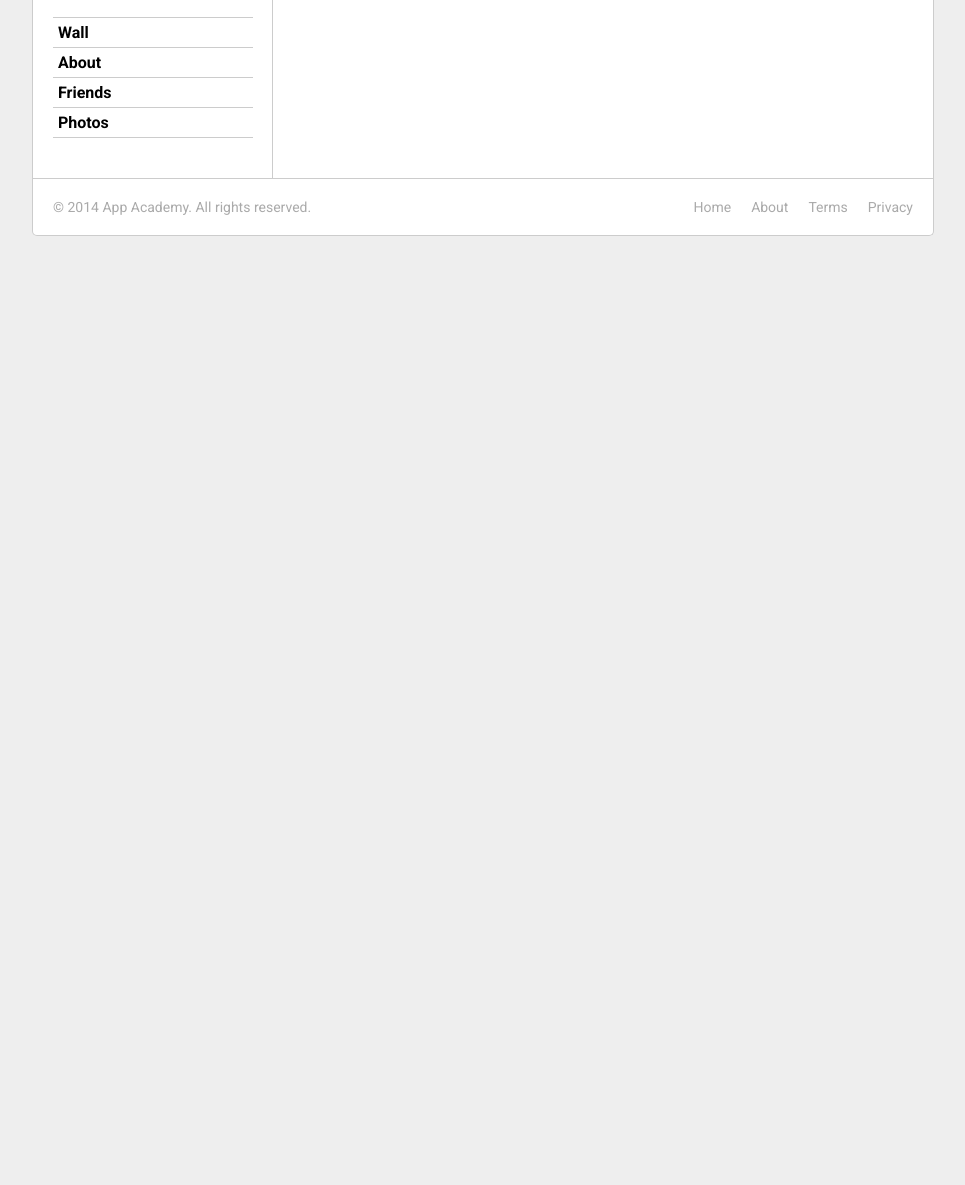
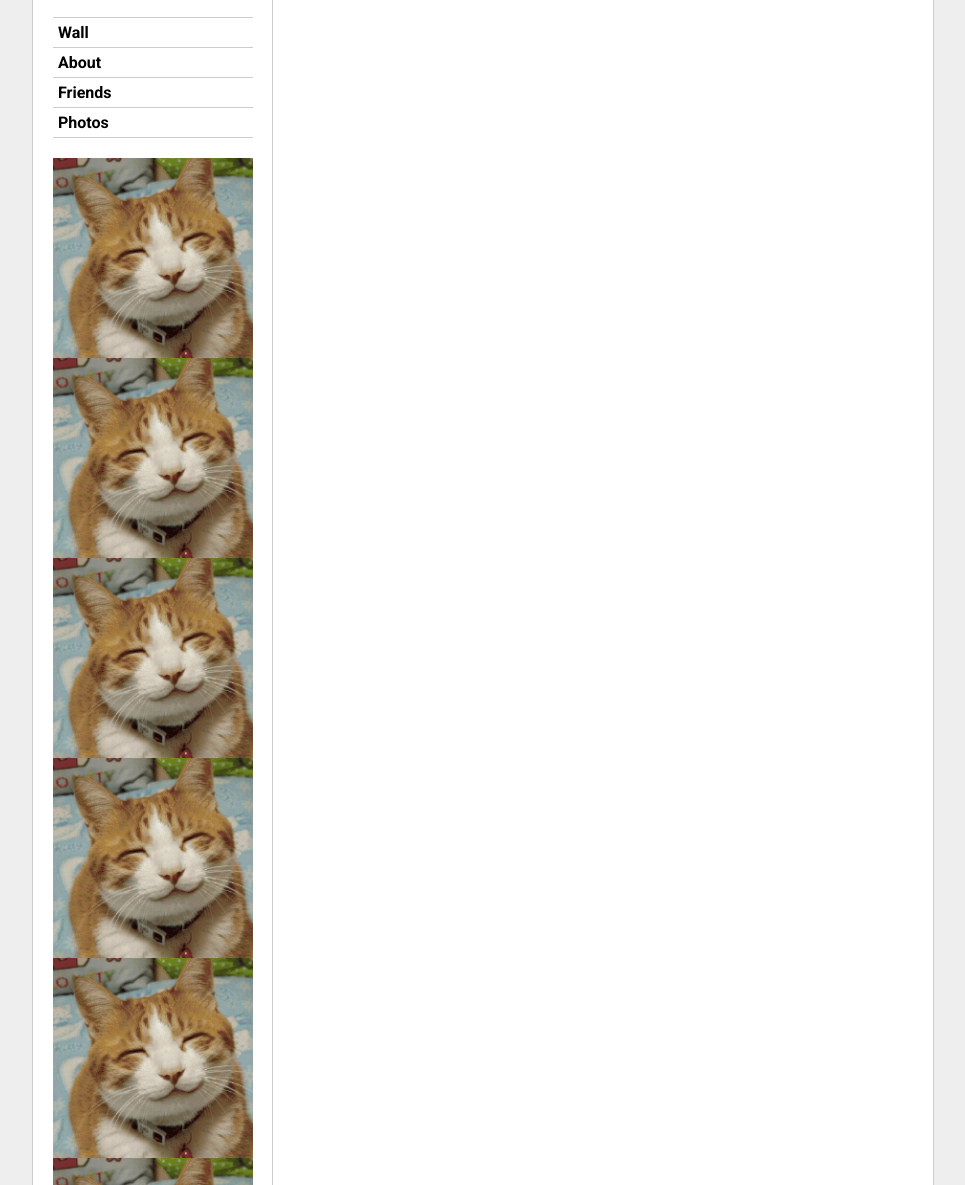
Before and after one commit to TheoObbard/W6D1_classwork, a plain HTML site: page css-friends-07/skeleton/07-online.html in a window 1280 px wide. Shown: the part 507-1692 px from the top of the page, without its empty margins (157-1122 px from the left). Before the commit the page ends 800 px from the top, so only its background shows below. Drawn offline with Linux system fonts and the light colour scheme.

Commit message:
Add grid layout to friends

```diff
--- a/css-friends-07/skeleton/07-online.html
+++ b/css-friends-07/skeleton/07-online.html
@@ -68,6 +68,19 @@
         <li><a href="#">Photos</a></li>
       </ul>
 
+
+      <ul class="friends">
+        <li><img class="thumb" src="./images/cat.jpg" alt="" title ="John"></li>
+        <li><img class="thumb" src="./images/cat.jpg" alt="" title ="John"></li>
+        <li><img class="thumb" src="./images/cat.jpg" alt="" title ="John"></li>
+        <li><img class="thumb" src="./images/cat.jpg" alt="" title ="John"></li>
+        <li><img class="thumb" src="./images/cat.jpg" alt="" title ="John"></li>
+        <li><img class="thumb" src="./images/cat.jpg" alt="" title ="John"></li>
+        <li><img class="thumb" src="./images/cat.jpg" alt="" title ="John"></li>
+        <li><img class="thumb" src="./images/cat.jpg" alt="" title ="John"></li>
+        <li><img class="thumb" src="./images/cat.jpg" alt="" title ="John"></li>
+      </ul>
+
     </section>
     <section class="content-main">
 
--- a/css-friends-07/skeleton/css/07-online.css
+++ b/css-friends-07/skeleton/css/07-online.css
@@ -18,3 +18,11 @@
 .profile-picture {
   overflow: hidden;
 }
+
+.friends {
+  display: grid;
+}
+
+.thumb {
+  float: right;
+}
```
